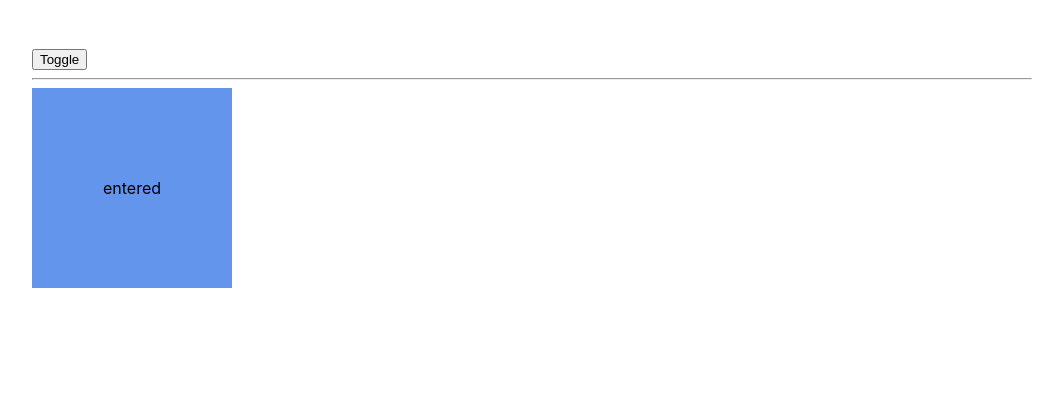
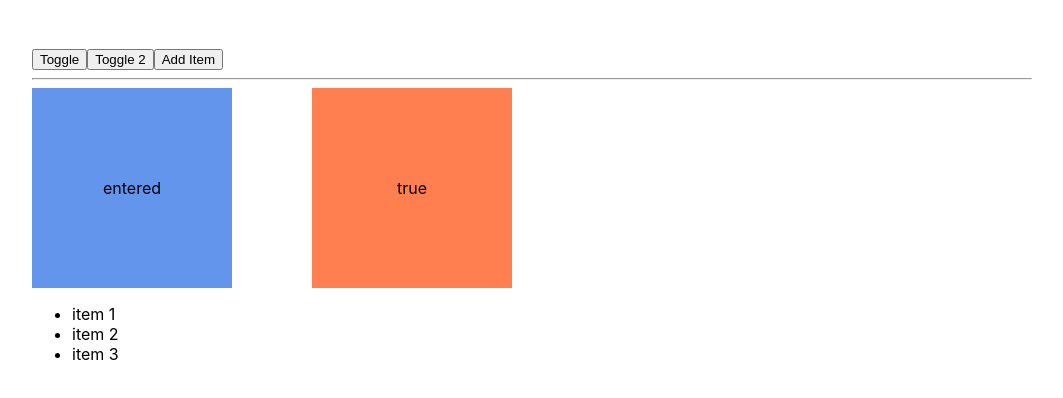
Before and after one commit to Macbaren/react-animation, a React (Create React App) app: page / in a window 1280 px wide. Shown: the top 398 px of the page, without its empty margins (108-1171 px from the left). Built offline with nearby package versions, Linux system fonts and the light colour scheme.

Commit message:
transition csstransition

```diff
--- a/src/App.js
+++ b/src/App.js
@@ -1,11 +1,30 @@
 import React, { useState } from 'react'
-import { Transition } from 'react-transition-group'
+import { CSSTransition, Transition } from 'react-transition-group'
+import { List } from './List'
 
 function App() {
   const [toggle, setToggle] = useState(true)
+  const [toggle2, setToggle2] = useState(true)
+  const [items, setItems] = useState([
+    { id: 1, title: 'item 1' },
+    { id: 2, title: 'item 2' },
+    { id: 3, title: 'item 3' },
+  ])
+
+  const removeItem = (id) => setItems(items.filter((i) => i.id !== id))
+
+  const addItem = () => {
+    const title = `item ${items.length + 1}`
+    const id = items.length + 1
+
+    setItems(items.concat([{ title, id }]))
+  }
+
   return (
     <div className="container">
       <button onClick={() => setToggle(!toggle)}>Toggle</button>
+      <button onClick={() => setToggle2(!toggle2)}>Toggle 2</button>
+      <button onClick={addItem}>Add Item</button>
       <hr />
       <div className="blocks">
         <Transition
@@ -13,9 +32,27 @@
           timeout={{ enter: 1000, exit: 500 }}
           mountOnEnter
           unmountOnExit
+          onEnter={() => console.log('onEnter')}
+          onEntering={() => console.log('onEntering')}
+          onEntered={() => console.log('onEntered')}
+          onExit={() => console.log('onExit')}
+          onExiting={() => console.log('onExiting')}
+          onExited={() => console.log('onExited')}
         >
           {(state) => <div className={`square blue ${state}`}>{state}</div>}
         </Transition>
+        <CSSTransition
+          in={toggle2}
+          timeout={1000}
+          classNames="os"
+          mountOnEnter
+          unmountOnExit
+        >
+          <div className="square orange">{toggle2.toString()}</div>
+        </CSSTransition>
+      </div>
+      <div className="blocks">
+        <List items={items} onRemove={removeItem} />
       </div>
     </div>
   )
--- /dev/null
+++ b/src/List.js
@@ -0,0 +1,12 @@
+import React from 'react'
+import { CSSTransition, TransitionGroup } from 'react-transition-group'
+
+export const List = ({ items, onRemove }) => (
+  <TransitionGroup component={'ul'}>
+    {items.map((item) => (
+      <CSSTransition classNames={'os'} timeout={750} key={item.id}>
+        <li onClick={() => onRemove(item.id)}>{item.title}</li>
+      </CSSTransition>
+    ))}
+  </TransitionGroup>
+)
--- a/src/index.css
+++ b/src/index.css
@@ -56,6 +56,32 @@
   background: coral;
 }
 
+.os-enter {
+  opacity: 0;
+}
+
+.os-enter-active {
+  opacity: 1;
+  transition: opacity 1s;
+}
+
+/* .os-enter-done {
+  transform: translateX(0);
+} */
+
+.os-exit {
+  opacity: 1;
+}
+
+.os-exit-active {
+  opacity: 0;
+  transition: opacity 1s;
+}
+
+.os-exit-done {
+  opacity: 0;
+}
+
 @keyframes square {
   0% {
     opasity: 0;
```
